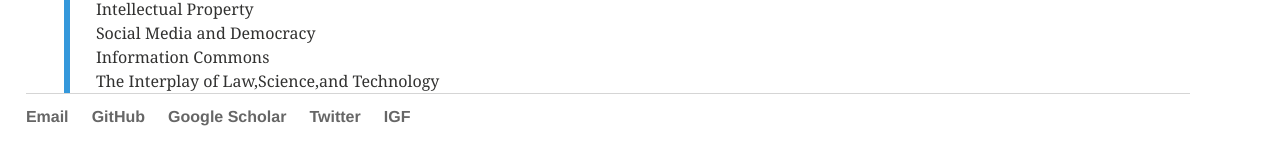
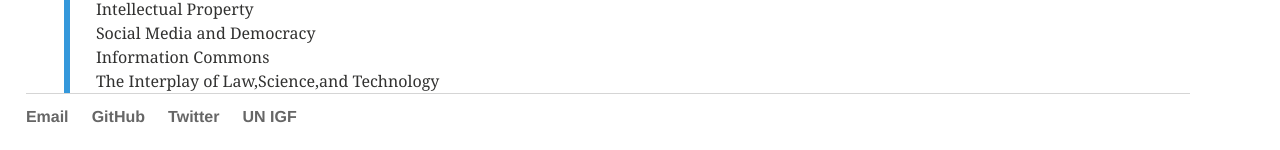
Before and after one commit to eunchangchoi/eunchangchoi.github.io, a Jekyll site: the page built from index.md, in a window 1280 px wide. Shown: the part 1323-1473 px from the top of the page. Built offline with Jekyll 4.4.1, drawn with Linux system fonts in a browser that asks for light colours.

Commit message:
Update default.html

```diff
--- a/_layouts/default.html
+++ b/_layouts/default.html
@@ -64,9 +64,8 @@
    <ul>
    <li><a href="mailto:eunchang.choi@aya.yale.edu"> Email</a></li>
    <li><a href="https://github.com/eunchangchoi"> GitHub</a></li>
-   <li><a href="https://bit.ly/2Xffm9G"> Google Scholar</a></li>
    <li><a href="https://twitter.com/Eun_Chang_Choi"> Twitter</a></li>
-   <li><a href="https://www.intgovforum.org/multilingual/"> IGF</a></li>
+   <li><a href="https://www.intgovforum.org/multilingual/"> UN IGF</a></li>
    </ul>
   </footer>
   </body>
```
